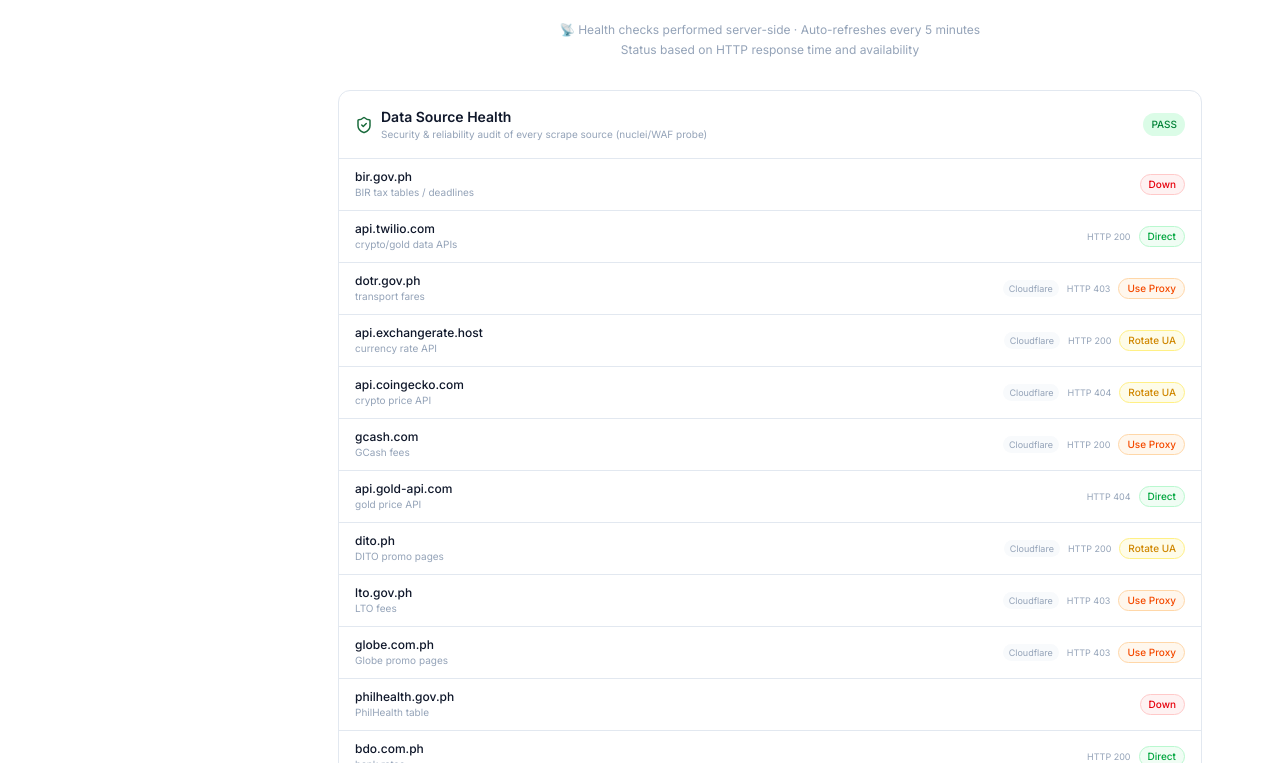
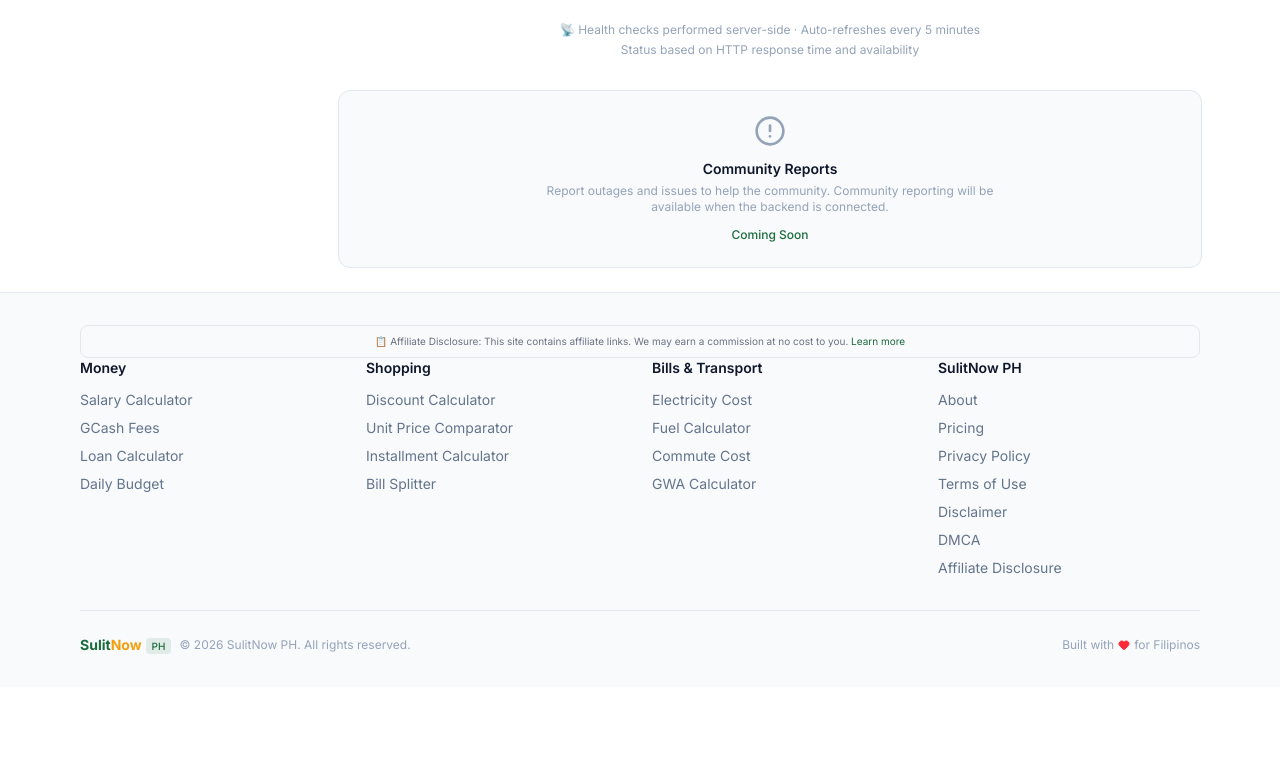
Before and after one commit to FrancisIanMuyco/sulitnow-ph, a React (Vite) app: page /live in a window 1280 px wide. Shown: the part 1757-2520 px from the top of the page. After the commit the page ends 2444 px from the top, so only its background shows below. Built offline with nearby package versions, Linux system fonts and the light colour scheme.

Commit message:
fix: remove internal Data Source Health panel from public LIVE page

```diff
--- a/src/pages/Live/Live.tsx
+++ b/src/pages/Live/Live.tsx
@@ -1,5 +1,5 @@
 import { useState, useEffect, useCallback } from 'react';
-import { Wifi, RefreshCw, AlertCircle, ExternalLink, ShieldCheck } from 'lucide-react';
+import { Wifi, RefreshCw, AlertCircle, ExternalLink } from 'lucide-react';
 import SEOHead from '../../components/common/SEOHead';
 
 interface ServiceStatus {
@@ -16,30 +16,6 @@ interface StatusData {
   lastUpdated: string;
   services: ServiceStatus[];
 }
-
-interface SourceHealth {
-  domain: string;
-  purpose: string;
-  reachable: boolean;
-  status: number | null;
-  waf: string | null;
-  blocked: boolean;
-  strategy: string;
-}
-
-interface SecurityReport {
-  lastUpdated: string;
-  verdict: string;
-  sources: SourceHealth[];
-  blockedSources: string[];
-}
-
-const strategyConfig: { [key: string]: { label: string; color: string; bg: string } } = {
-  SCRAPE: { label: 'Direct', color: 'text-green-600 dark:text-green-400', bg: 'border-green-200 dark:border-green-800 bg-green-50 dark:bg-green-900/20' },
-  ROTATE_UA: { label: 'Rotate UA', color: 'text-yellow-600 dark:text-yellow-400', bg: 'border-yellow-200 dark:border-yellow-800 bg-yellow-50 dark:bg-yellow-900/20' },
-  NEED_PROXY: { label: 'Use Proxy', color: 'text-orange-600 dark:text-orange-400', bg: 'border-orange-200 dark:border-orange-800 bg-orange-50 dark:bg-orange-900/20' },
-  SKIP: { label: 'Down', color: 'text-red-600 dark:text-red-400', bg: 'border-red-200 dark:border-red-800 bg-red-50 dark:bg-red-900/20' },
-};
 
 const statusConfig: { [key: string]: { icon: string; label: string; color: string; bg: string } } = {
   operational: { icon: '🟢', label: 'Operational', color: 'text-green-600 dark:text-green-400', bg: 'bg-green-50 dark:bg-green-900/20 border-green-200 dark:border-green-800' },
@@ -58,7 +34,6 @@ export default function Live() {
   const [error, setError] = useState('');
   const [lastUpdated, setLastUpdated] = useState<Date | null>(null);
   const [countdown, setCountdown] = useState(300);
-  const [srcHealth, setSrcHealth] = useState<SecurityReport | null>(null);
 
   const fetchStatus = useCallback(async () => {
     try {
@@ -76,20 +51,9 @@ export default function Live() {
     }
   }, []);
 
-  const fetchSourceHealth = useCallback(async () => {
-    try {
-      const res = await fetch('/data/security-report.json');
-      if (!res.ok) throw new Error('n/a');
-      setSrcHealth(await res.json());
-    } catch {
-      setSrcHealth(null);
-    }
-  }, []);
-
   useEffect(() => {
     fetchStatus();
-    fetchSourceHealth();
-  }, [fetchStatus, fetchSourceHealth]);
+  }, [fetchStatus]);
 
   // Auto-refresh every 5 minutes
   useEffect(() => {
@@ -235,67 +199,6 @@ export default function Live() {
         </>
       )}
 
-      {/* Scrape-Source Health */}
-      {srcHealth && (
-        <div className="mt-8 bg-white dark:bg-slate-800 border border-border rounded-xl overflow-hidden">
-          <div className="p-4 border-b border-border flex items-center justify-between gap-3">
-            <div className="flex items-center gap-2">
-              <ShieldCheck size={18} className="text-primary" />
-              <div>
-                <h3 className="text-sm font-semibold text-text">Data Source Health</h3>
-                <p className="text-[10px] text-text-muted">
-                  Security & reliability audit of every scrape source (nuclei/WAF probe)
-                </p>
-              </div>
-            </div>
-            <span className={`text-[10px] px-2 py-1 rounded-full font-medium ${
-              srcHealth.verdict === 'PASS'
-                ? 'bg-green-100 dark:bg-green-900/30 text-green-700 dark:text-green-400'
-                : 'bg-red-100 dark:bg-red-900/30 text-red-700 dark:text-red-400'
-            }`}>
-              {srcHealth.verdict}
-            </span>
-          </div>
-          <div className="divide-y divide-border">
-            {srcHealth.sources.slice(0, 20).map((s, i) => {
-              const cfg = strategyConfig[s.strategy] || strategyConfig.SKIP;
-              return (
-                <div key={i} className="px-4 py-2.5 flex items-center justify-between gap-3">
-                  <div className="min-w-0">
-                    <p className="text-xs font-medium text-text truncate">{s.domain}</p>
-                    {s.purpose && (
-                      <p className="text-[10px] text-text-muted truncate">{s.purpose}</p>
-                    )}
-                  </div>
-                  <div className="flex items-center gap-2 shrink-0">
-                    {s.waf && (
-                      <span className="text-[9px] px-1.5 py-0.5 rounded-full bg-surface-alt text-text-muted">
-                        {s.waf}
-                      </span>
-                    )}
-                    {s.status != null && (
-                      <span className="text-[9px] text-text-muted">HTTP {s.status}</span>
-                    )}
-                    <span className={`text-[10px] px-2 py-0.5 rounded-full font-medium border ${cfg.bg} ${cfg.color}`}>
-                      {cfg.label}
-                    </span>
-                  </div>
-                </div>
-              );
-            })}
-            {srcHealth.sources.length > 20 && (
-              <p className="px-4 py-2 text-[10px] text-text-muted text-center">
-                + {srcHealth.sources.length - 20} more sources
-              </p>
-            )}
-          </div>
-          <div className="px-4 py-2 bg-surface-alt/50 border-t border-border text-[10px] text-text-muted">
-            Generated at {srcHealth.lastUpdated ? new Date(srcHealth.lastUpdated).toLocaleString('en-PH') : 'n/a'}
-            {' '}· Click 💡 to view how a source should be scraped (Direct / Rotate UA / Use Proxy / Down)
-          </div>
-        </div>
-      )}
-
       {/* Community Reports */}
       <div className="mt-8 bg-surface-alt border border-border rounded-xl p-6 text-center">
         <AlertCircle size={32} className="text-text-muted mx-auto mb-3" />
```
